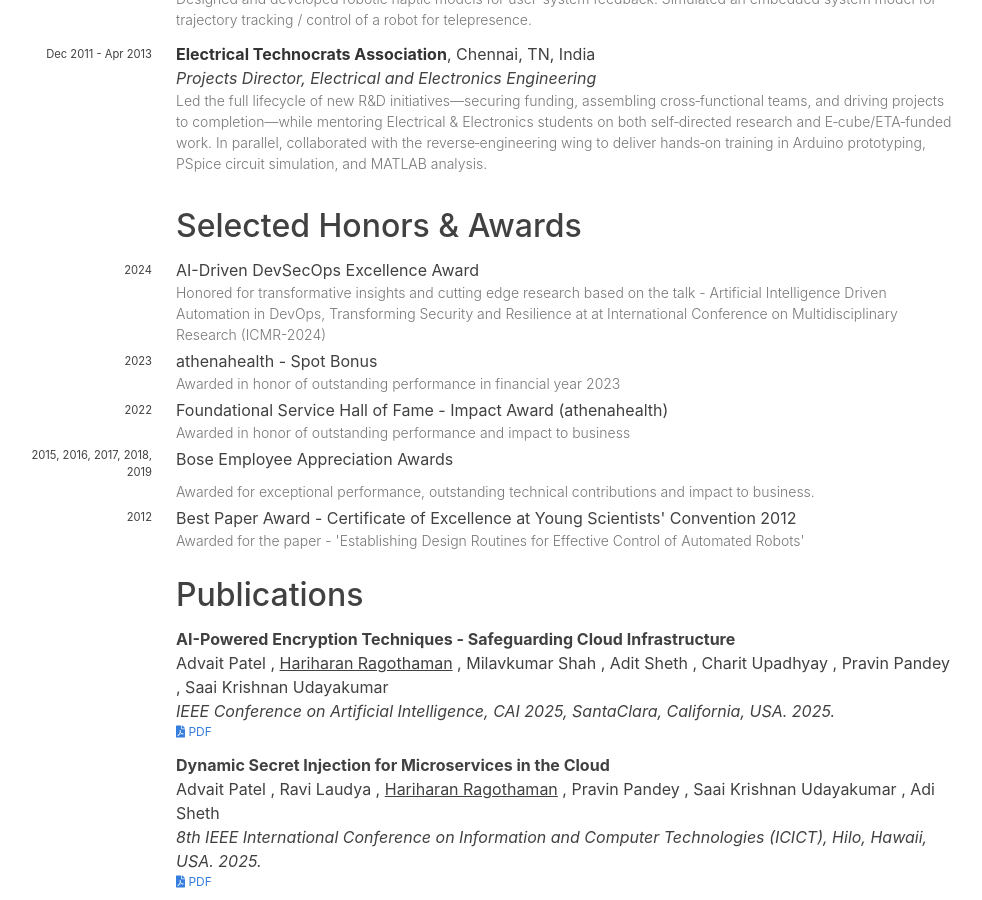
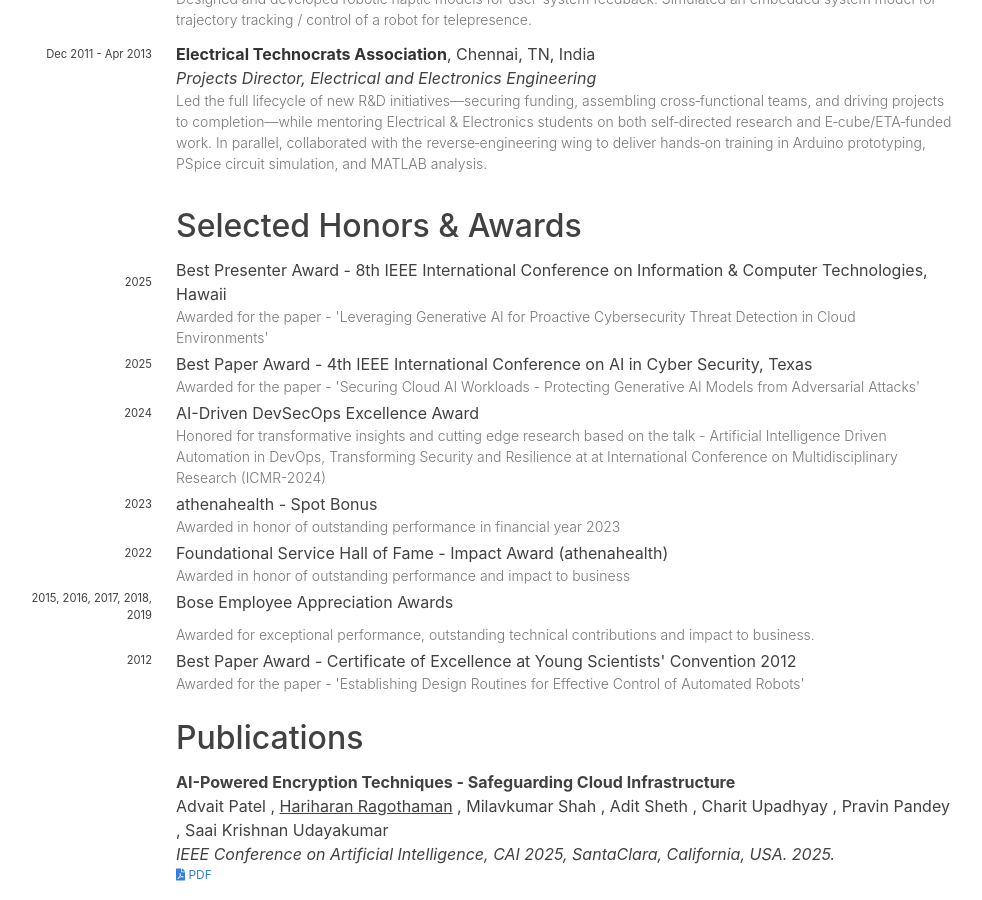
Before and after one commit to hariharanragothaman/hariharanragothaman.github.io, a Jekyll site: the page built from cv.md, in a window 1280 px wide and 900 px high, scrolled down 1499 px. Shown: the whole window, without its empty margins (156-1138 px from the left). Built offline with Jekyll 4.4.1, drawn with Linux system fonts in a browser that asks for light colours; nearby versions of some CDN libraries; some web fonts are replaced.

Commit message:
Polishes and Updates

```diff
--- a/_data/awards.yaml
+++ b/_data/awards.yaml
@@ -1,3 +1,11 @@
+- name: Best Presenter Award - 8th IEEE International Conference on Information & Computer Technologies, Hawaii
+  description: Awarded for the paper - 'Leveraging Generative AI for Proactive Cybersecurity Threat Detection in Cloud Environments'
+  year: 2025
+
+- name: Best Paper Award - 4th IEEE International Conference on AI in Cyber Security, Texas
+  description: Awarded for the paper - 'Securing Cloud AI Workloads - Protecting Generative AI Models from Adversarial Attacks'
+  year: 2025
+
 - name: AI-Driven DevSecOps Excellence Award
   description: Honored for transformative insights and cutting edge research based on the talk - Artificial Intelligence Driven Automation in DevOps, Transforming Security and Resilience at at International Conference on Multidisciplinary Research (ICMR-2024)
   year: 2024
```
